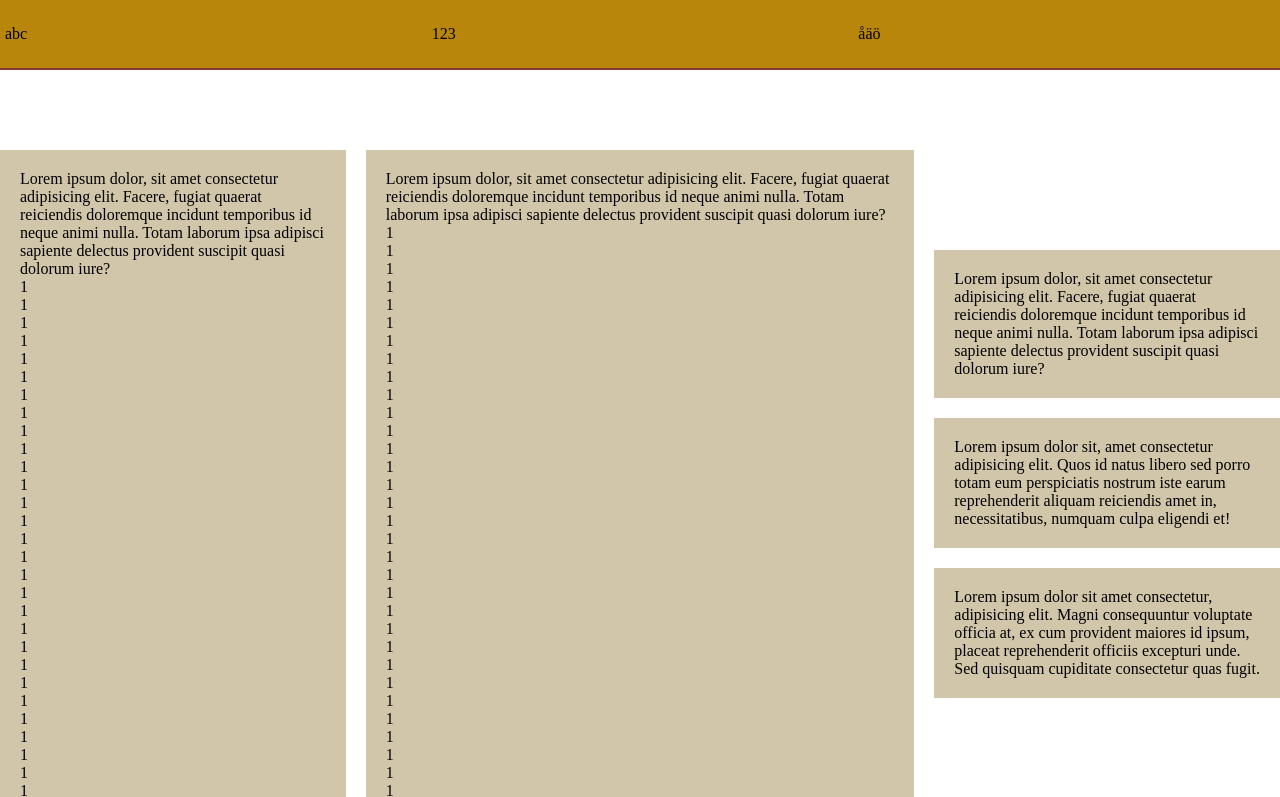
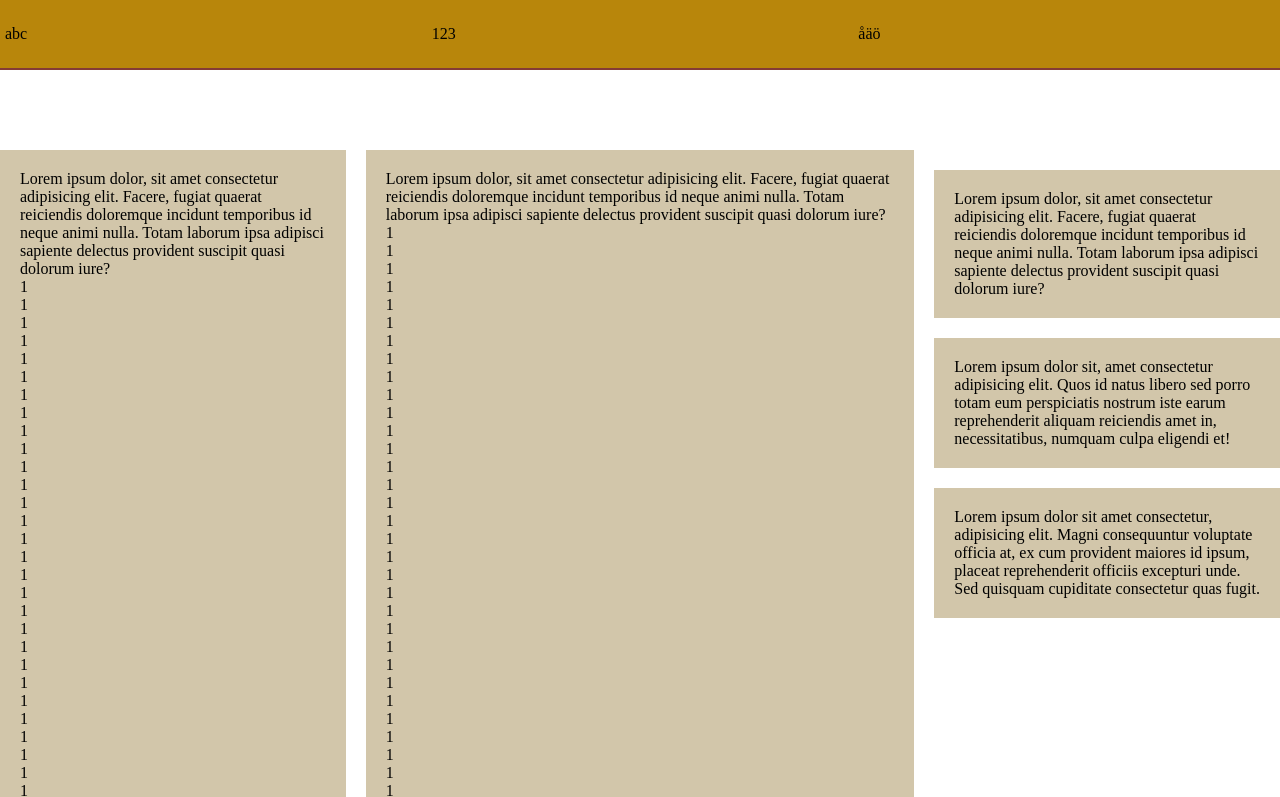
Before and after one commit to Edeenoo/GoAP, a plain HTML site: page index.html in a window 1280 px wide. Shown: the top 797 px of the page. Drawn offline with Linux system fonts and the light colour scheme.

Commit message:
fixade höger spalten

```diff
--- a/GoAP.css
+++ b/GoAP.css
@@ -1,16 +1,13 @@
-
-@layer topps, bodys, spalters;
 
 
-@layer bodys {
 body {
     background-color: rgb(255, 255, 255);
     width: 100%;
     margin: 0px;
 }
-}
 
-@layer topps {
+
+
 #topp {
     background-color: darkgoldenrod;
     position: fixed;
@@ -25,9 +22,9 @@ body {
     grid-template-columns: 1fr 1fr 1fr;
     padding: 20px 0;
 }
-}
 
-@layer spalters {
+
+
 #spalter {
     display: grid;
     grid-template-columns: 1fr 1.5fr 1fr;
@@ -48,14 +45,17 @@ body {
 }
 
 #rightmain {
-    margin-top: 100px;
+    margin-top: 20px;
+}
+
+#lowerrightmain {
+    position: fixed;
 }
 
 .subright {
-    position: relative;
+
     background-color: rgb(210, 198, 170);
     padding: 20px;
     margin-left: 20px;
     margin-bottom: 20px;
 }
-}
--- a/index.html
+++ b/index.html
@@ -165,10 +165,12 @@
 	<div>1</div>
 	</div>
 			<div id="rightmain">
-				<div class="subright">Lorem ipsum dolor, sit amet consectetur adipisicing elit. Facere, fugiat quaerat reiciendis doloremque incidunt temporibus id neque animi nulla. Totam laborum ipsa adipisci sapiente delectus provident suscipit quasi dolorum iure?</div>
-				<div class="subright">Lorem ipsum dolor sit, amet consectetur adipisicing elit. Quos id natus libero sed porro totam eum perspiciatis nostrum iste earum reprehenderit aliquam reiciendis amet in, necessitatibus, numquam culpa eligendi et!</div>
-				<div class="subright">Lorem ipsum dolor sit amet consectetur, adipisicing elit. Magni consequuntur voluptate officia at, ex cum provident maiores id ipsum, placeat reprehenderit officiis excepturi unde. Sed quisquam cupiditate consectetur quas fugit.</div>
-		</div>
+				<div id="lowerrightmain">
+					<div class="subright">Lorem ipsum dolor, sit amet consectetur adipisicing elit. Facere, fugiat quaerat reiciendis doloremque incidunt temporibus id neque animi nulla. Totam laborum ipsa adipisci sapiente delectus provident suscipit quasi dolorum iure?</div>
+					<div class="subright">Lorem ipsum dolor sit, amet consectetur adipisicing elit. Quos id natus libero sed porro totam eum perspiciatis nostrum iste earum reprehenderit aliquam reiciendis amet in, necessitatibus, numquam culpa eligendi et!</div>
+					<div class="subright">Lorem ipsum dolor sit amet consectetur, adipisicing elit. Magni consequuntur voluptate officia at, ex cum provident maiores id ipsum, placeat reprehenderit officiis excepturi unde. Sed quisquam cupiditate consectetur quas fugit.</div>
+				</div>
+			</div>
 	</div>
 </body>
 </html>
```
